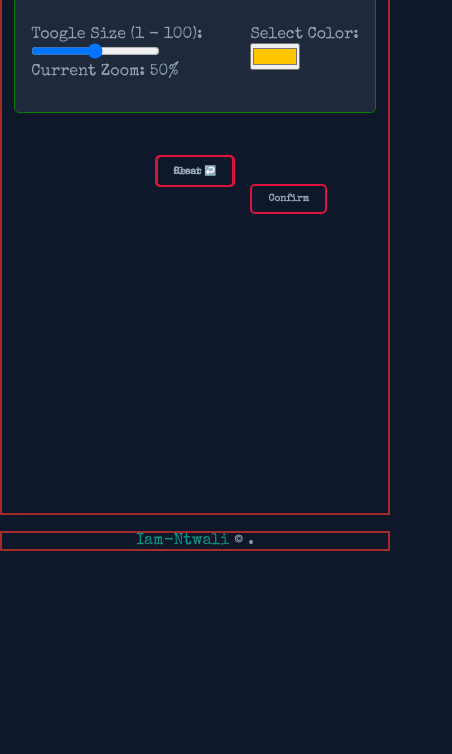
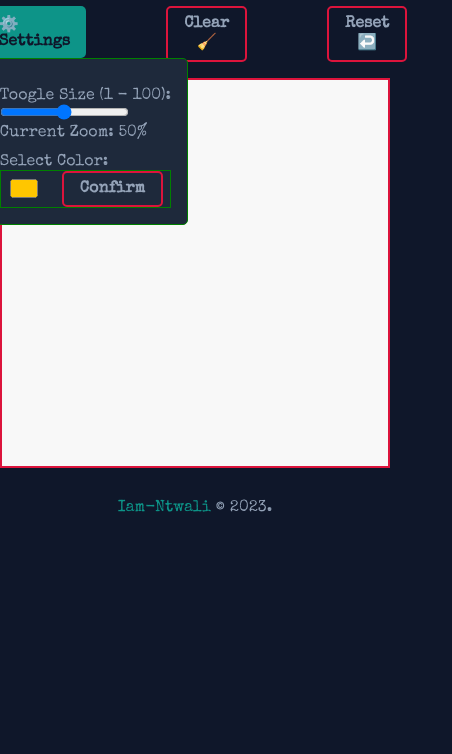
Before and after one commit to Iam-Donat/Etch-a-Sketch, a plain HTML site: page index.html in a window 390 px wide. Shown: the part 90-844 px from the top of the page, 452 px wide, since content can reach past the window. Drawn offline with nearby package versions, Linux system fonts and the light colour scheme.

Commit message:
some changes 😊

```diff
--- a/index.html
+++ b/index.html
@@ -6,7 +6,7 @@
       <meta name="viewport" content="width=device-width, initial-scale=1.0">
       <title>Etch-A-Sketch</title>
 
-      <link rel="icon" href="./img/icon.png" />
+      <link rel="icon" href="https://fav.farm/🖌️" />
       <link rel="stylesheet" href="./main.css">
 
       <!-- google fonts -->
@@ -14,6 +14,7 @@
       <link rel="preconnect" href="https://fonts.gstatic.com" crossorigin>
       <link href="https://fonts.googleapis.com/css2?family=Special+Elite&display=swap" rel="stylesheet">
 </head>
+
 
 <body>
       <!-- Header 😂 -->
@@ -52,7 +53,7 @@
                               </div>
                         </div>
                   </div>
-                  <button id="reset" class="btn">
+                  <button id="clear" class="btn">
                         Clear 🧹
                   </button>
 
@@ -71,7 +72,7 @@
       <footer>
             <p>
                   <a href="https:iamntwali.netlify.app">Iam-Ntwali</a>
-                  &copy <span class="year"></span>.
+                  &copy <span class="year"> </span>.
             </p>
       </footer>
 
--- a/main.css
+++ b/main.css
@@ -27,7 +27,6 @@ h1 {
       text-align: center;
       font-size: 2rem;
       padding-bottom: .5rem;
-      border: 2px solid brown;
 }
 
 .btn {
@@ -43,6 +42,7 @@ h1 {
       font-size: 1rem;
       font-weight: 600;
       transition: all 0.3s ease-in-out;
+      cursor: pointer;
 }
 
 .btn:active {
@@ -53,7 +53,8 @@ footer {
       text-align: center;
       margin-top: 1rem;
       margin-bottom: 4rem;
-      border: 2px solid brown;
+      padding: 1rem 0;
+      /* border: 2px solid brown; */
 }
 
 
@@ -62,33 +63,39 @@ footer {
       max-width: 1024px;
       width: 100%;
       margin: 0 auto;
-      border: 2px solid brown;
+      /* border: 2px solid brown; */
       position: relative;
 }
 
+/* --- settings --- */
 .settings {
       position: relative;
       display: flex;
-      justify-content: space-around;
+      justify-content: center;
+      gap: 5rem;
       align-items: flex-start;
+      margin-top: 2rem;
 }
 
 .open {
       background: var(--secondary-color-two);
       border: none;
       color: var(--primary-color);
+      cursor: pointer;
+
 }
 
 .open:active {
-      border-bottom-left-radius: 0;
-      border-bottom-right-radius: 0;
+      border: 2px solid var(--primary-color);
 }
 
 .options {
+      position: absolute;
       border: 1px solid green;
       padding: 1rem;
       background-color: #1e293b;
       border-radius: 5px;
+      z-index: 999;
 }
 
 .size,
@@ -105,54 +112,29 @@ footer {
       display: flex;
       flex-direction: row;
       align-items: center;
+      justify-content: space-around;
+      gap: .5rem;
+      border: 1px solid green;
 }
 
-@media only screen and (max-width : 568px) {
+.color input {
+      display: inline-block;
+      width: 2rem;
+      border: none;
+      border-radius: 50%;
+      background: none;
+}
 
-      h1 {
-            font-size: 1.5rem;
-      }
+/* -------------------------- */
 
-      .btn {
-            font-size: 10px;
-      }
-
-
-
-      .container {
-            min-height: 55vh;
-            max-width: 624px;
-            width: 100%;
-            margin: 0 auto;
-            flex-direction: column;
-      }
-
-      .options {
-            order: 2;
-            display: flex;
-            flex-wrap: wrap;
-            gap: 3rem;
-            position: relative;
-      }
-
-      .colors {
-            flex: 3;
-      }
-
-      .board {
-            order: 1;
-            width: 450px;
-            height: 400px;
-      }
-
-      .size,
-      .colors {
-            /* border: 2px solid brown; */
-            margin-bottom: 1rem;
-      }
-
-      #reset {
-            position: absolute;
-            top: 11.6rem
-      }
+/* --- board --- */
+.board {
+      position: relative;
+      border: 2px solid var(--secondary-color);
+      background-color: #f8f8f8;
+      display: grid;
+      max-width: 650px;
+      width: 100%;
+      aspect-ratio: 1/1;
+      margin: 1rem auto;
 }
--- a/script.js
+++ b/script.js
@@ -1,80 +1,82 @@
 console.log('The Script is running 🫱🏾‍🫲🏾');
 
-// Get HTML Elements
-const board = document.querySelector('.board');
-const booardZoom = document.querySelector('.size__value');
+// // Get HTML Elements
+// const board = document.querySelector('.board');
+// const booardZoom = document.querySelector('.size__value');
 
-// Getting button values
-const toogleSize = document.querySelector('input[name="size"]');
-const colorChoice = document.querySelector('input[name="color"]');
-const colorChoiceBtn = document.querySelector('#random');
-const randomColorBtn = document.querySelector('#randomColor');
-const eraserBtn = document.querySelector('#eraser');
-const resetBtn = document.querySelector('#reset');
+// // Getting button values
+// const toogleSize = document.querySelector('input[name="size"]');
+// const colorChoice = document.querySelector('input[name="color"]');
+// const colorChoiceBtn = document.querySelector('#random');
+// const randomColorBtn = document.querySelector('#randomColor');
+// const eraserBtn = document.querySelector('#eraser');
+// const resetBtn = document.querySelector('#reset');
 
 
-// initialize variables
-let size = toogleSize.value; // store the default grids in the board
-console.log(size);
-let color = '' // store the default color value of the mouseover event;
-console.log(color);
-// Functions
-function createGrids() { // ===> to create Grids === //
-    board.style.gridTemplateColumns = `repeat(${size}, 1fr)`
-    board.style.gridTemplateRows = `repeat(${size}, 1fr)`
-    let totalGrids = size * size;
+// // initialize variables
+// let size = toogleSize.value; // store the default grids in the board
+// console.log(size);
+// let color = '' // store the default color value of the mouseover event;
+// console.log(color);
+// // Functions
+// function createGrids() { // ===> to create Grids === //
+//     board.style.gridTemplateColumns = `repeat(${size}, 1fr)`
+//     board.style.gridTemplateRows = `repeat(${size}, 1fr)`
+//     let totalGrids = size * size;
 
-    for (let i = 0; i < totalGrids; i++) {
-        const grid = document.createElement('div');
-        // grid.style.outline = 'solid #7b7b7c';
-        grid.style.cursor = 'grabbing';
-        grid.addEventListener('mouseover', () => {
-            grid.style.backgroundColor = color;
-        });
-        board.insertAdjacentElement('beforeend', grid);
-    }
-}
+//     for (let i = 0; i < totalGrids; i++) {
+//         const grid = document.createElement('div');
+//         // grid.style.outline = 'solid #7b7b7c';
+//         grid.style.cursor = 'grabbing';
+//         grid.addEventListener('mouseover', () => {
+//             grid.style.backgroundColor = color;
+//         });
+//         board.insertAdjacentElement('beforeend', grid);
+//     }
+// }
 
-function defaultGrid(size) { // default Grid sizes
-    createGrids(size);
-}
+// function defaultGrid(size) { // default Grid sizes
+//     createGrids(size);
+// }
 
-function toogleGridSize() { // toogle Grid size
-    size = this.value;
-    createGrids(size);
-    booardZoom.textContent = size;
-}
+// function toogleGridSize() { // toogle Grid size
+//     size = this.value;
+//     createGrids(size);
+//     booardZoom.textContent = size;
+// }
 
-function colorValue() { // ===> to get color value
-    color = colorChoice.value
-}
+// function colorValue() { // ===> to get color value
+//     color = colorChoice.value
+// }
 
 
-function randomColor() {
-    const colorR = Math.floor(Math.random() * 255);
-    console.log(colorR);
-    const colorG = Math.floor(Math.random() * 255);
-    console.log(colorG);
-    const colorB = Math.floor(Math.random() * 255);
-    console.log(colorB);
+// function randomColor() {
+//     const colorR = Math.floor(Math.random() * 255);
+//     console.log(colorR);
+//     const colorG = Math.floor(Math.random() * 255);
+//     console.log(colorG);
+//     const colorB = Math.floor(Math.random() * 255);
+//     console.log(colorB);
 
-    color = `rgba(${colorR},${colorG},${colorB})`;
-    console.log(color);
-}
+//     color = `rgba(${colorR},${colorG},${colorB})`;
+//     console.log(color);
+// }
 
-function reset() {
-    const grids = document.querySelectorAll('.board div');
-    grids.forEach(grid => grid.style.backgroundColor = '');
-}
+// function reset() {
+//     const grids = document.querySelectorAll('.board div');
+//     grids.forEach(grid => grid.style.backgroundColor = '');
+// }
 
-// Events Listeners
-window.addEventListener('load', defaultGrid);
-toogleSize.addEventListener('change', toogleGridSize);
-colorChoiceBtn.addEventListener('click', colorValue);
-randomColorBtn.addEventListener('click', randomColor);
-resetBtn.addEventListener('click', reset);
+// // Events Listeners
+// window.addEventListener('load', defaultGrid);
+// toogleSize.addEventListener('change', toogleGridSize);
+// colorChoiceBtn.addEventListener('click', colorValue);
+// randomColorBtn.addEventListener('click', randomColor);
+// resetBtn.addEventListener('click', reset);
 
 // === get Current Year === //
 const getCurrentYear = new Date().getFullYear();
 const currentYear = document.querySelector('.year');
+
+console.log(getCurrentYear);
 currentYear.textContent = getCurrentYear
```
